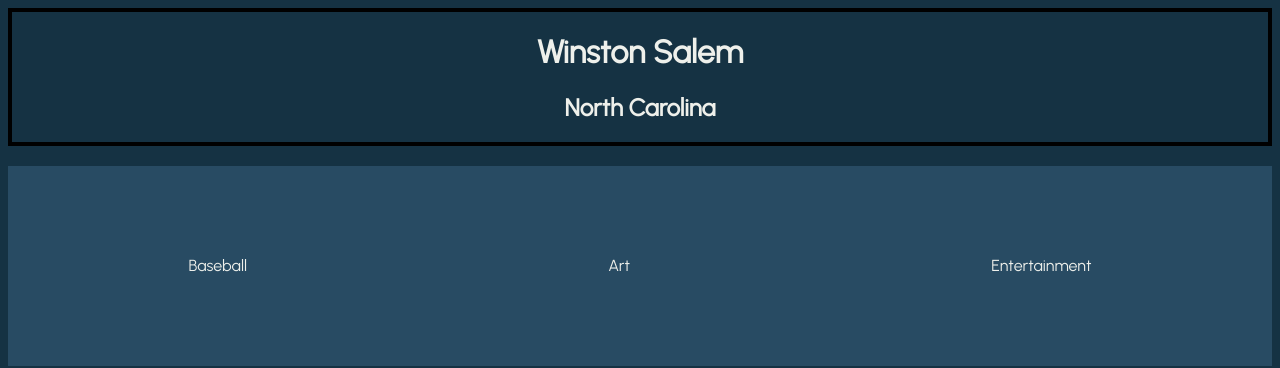
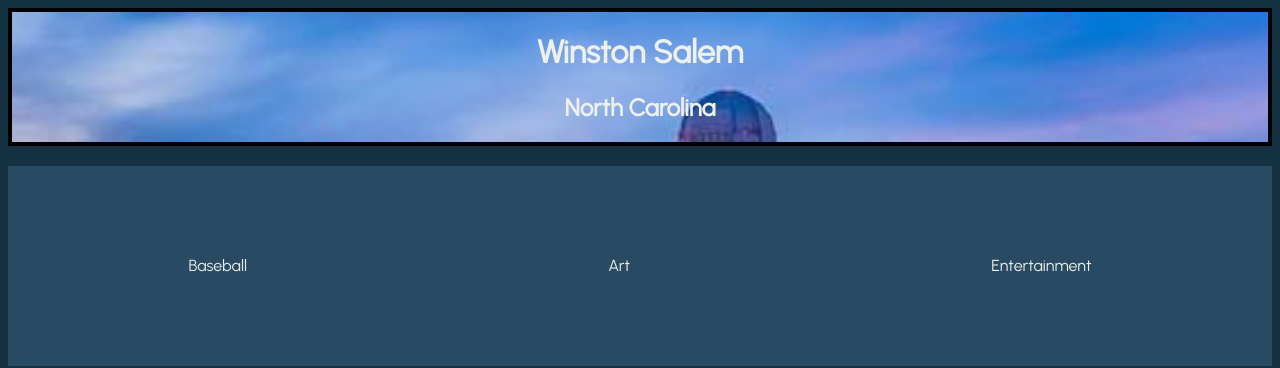
Before and after one commit to seigiakatsuka/hometown-page, a plain HTML site: page index.html in a window 1280 px wide. Shown: the top 368 px of the page. Drawn offline with Linux system fonts and the light colour scheme.

Commit message:
background img added

```diff
--- a/css/styles.css
+++ b/css/styles.css
@@ -19,12 +19,16 @@ body {
 }
 .winston-salem {
   display: block;
-  margin: 0 auto;
-  background-image: url("img/Winston-Salem-NC.jpg");
+  margin: 0;
+  background-image: url("../img/Winston-Salem-NC.jpg");
   background-size: cover;
   border: 4px solid black;
 
 }
+
+
+
+
 
 .attractions {
   display: flex;
@@ -51,10 +55,12 @@ body {
 .minuit-img {
   width: 200px;
   border-radius: 8px;
+
 }
 
 
 .guide-info {
+  padding: auto;
   width: 300px;
 
 }
```
